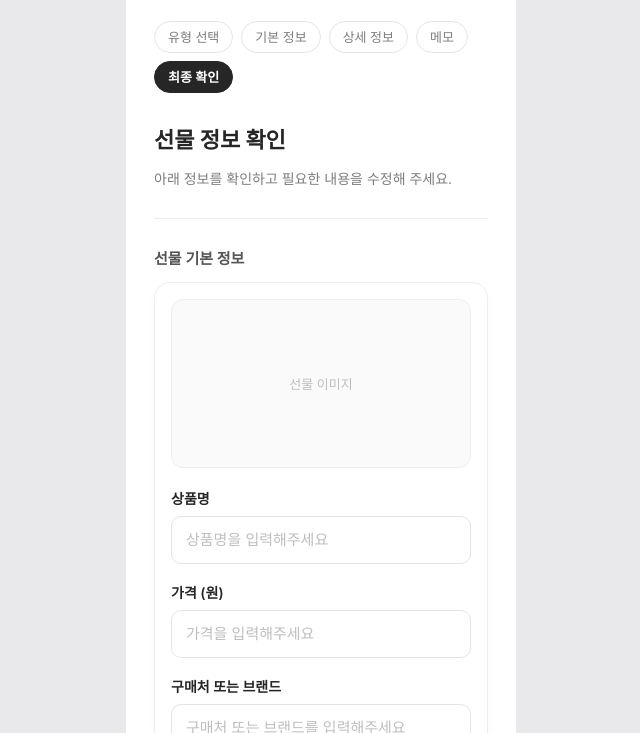
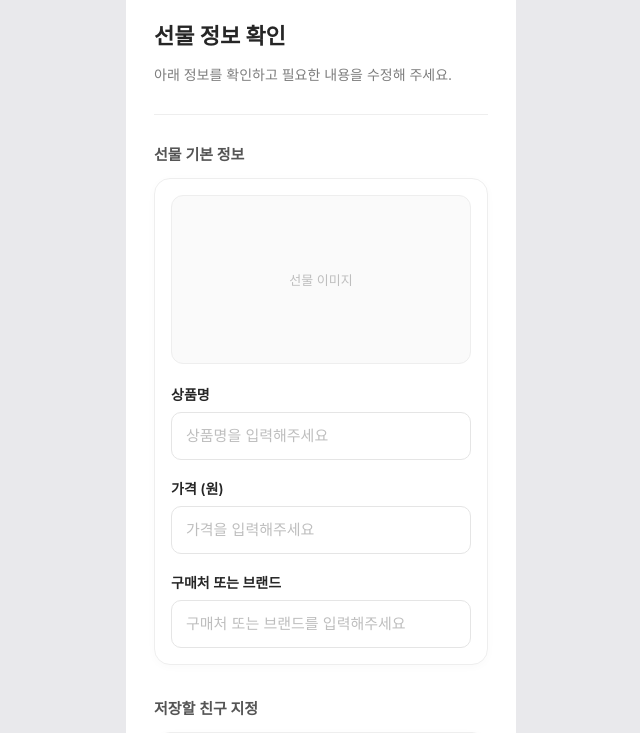
Before and after one commit to UXD-ToU/Frontend, a plain HTML site: page Prototype/html/Present-Confirm.html in a window 1280 px wide. Shown: the part 67-800 px from the top of the page, without its empty margins (319-959 px from the left). Drawn offline with Linux system fonts and the light colour scheme.

Commit message:
style: 수정 페이지 ui 수정

```diff
--- a/Prototype/html/Present-Confirm.html
+++ b/Prototype/html/Present-Confirm.html
@@ -11,7 +11,7 @@
     content="width=device-width, initial-scale=1, viewport-fit=cover"
   />
 
-  <title>선물 정보 확인·수정</title>
+  <title>선물 정보 수정</title>
 
 
   <link
@@ -50,42 +50,13 @@
 
 
       <h1>
-        선물 정보 확인·수정
+        선물 정보 확인
       </h1>
 
     </header>
 
 
     <section class="confirm-scroll">
-
-
-      <div class="step-section">
-
-        <div class="step-list">
-
-          <span class="step-item">
-            유형 선택
-          </span>
-
-          <span class="step-item">
-            기본 정보
-          </span>
-
-          <span class="step-item">
-            상세 정보
-          </span>
-
-          <span class="step-item">
-            메모
-          </span>
-
-          <span class="step-item active">
-            최종 확인
-          </span>
-
-        </div>
-
-      </div>
 
 
       <section class="intro-section">
```
